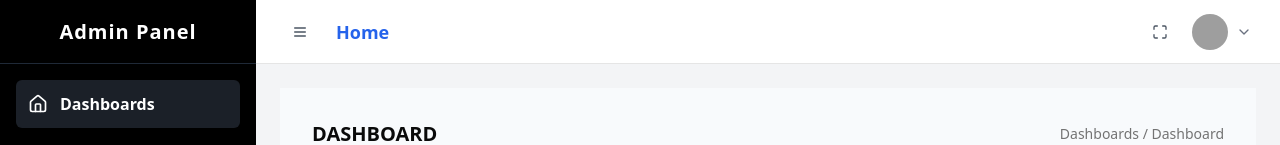
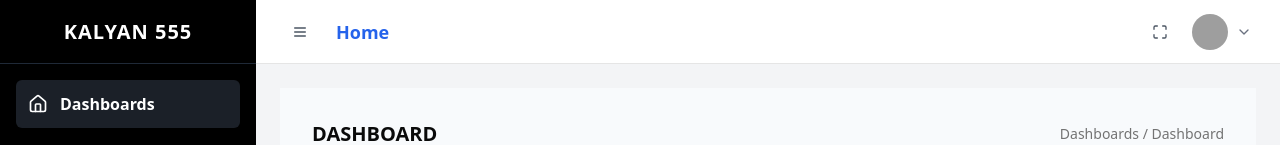
Before and after one commit to tyujjwal6/Kalyan-555, a React (Vite) app: page / in a window 1280 px wide. Shown: the top 145 px of the page. Built offline with nearby package versions, Linux system fonts and the light colour scheme; grey boxes are pictures that could not be loaded.

Commit message:
some more changes and added things

```diff
--- a/src/Pages/Sidebar.jsx
+++ b/src/Pages/Sidebar.jsx
@@ -75,7 +75,6 @@ const Sidebar = ({ isOpen }) => {
      { to: "/auto-deposit-history", label: "Auto Deposit History" },
   ];
 
-  // *** UPDATED: New links for 'Wallet Management' based on the image ***
   const walletManagementLinks = [
     { to: "/fund-request", label: "Fund Request" },
     { to: "/withdraw-request", label: "Withdraw Request" },
@@ -94,8 +93,8 @@ const Sidebar = ({ isOpen }) => {
     >
       {/* Logo Section */}
       <div className="flex h-16 items-center justify-center border-b border-gray-800 px-4">
-        {/* Placeholder for a logo or title */}
-        <span className="text-xl font-bold tracking-wider text-white">Admin Panel</span>
+        {/* --- UPDATED TITLE --- */}
+        <span className="text-xl font-bold tracking-wider text-white">KALYAN 555</span>
       </div>
 
       {/* Navigation Links Area */}
@@ -135,10 +134,8 @@ const Sidebar = ({ isOpen }) => {
             </AccordionItem>
           </Accordion>
 
-          {/* *** UPDATED: Winning Prediction as a single link *** */}
           <SidebarLink to="/winning-prediction" icon={UserCheck}>Winning Prediction</SidebarLink>
 
-          {/* *** UPDATED: Wallet Management as an accordion *** */}
           <Accordion type="single" collapsible defaultValue="wallet-management" className="w-full">
             <AccordionItem value="wallet-management" className="border-none">
                 <SidebarAccordionTrigger icon={UserCheck}>Wallet Management</SidebarAccordionTrigger>
```
